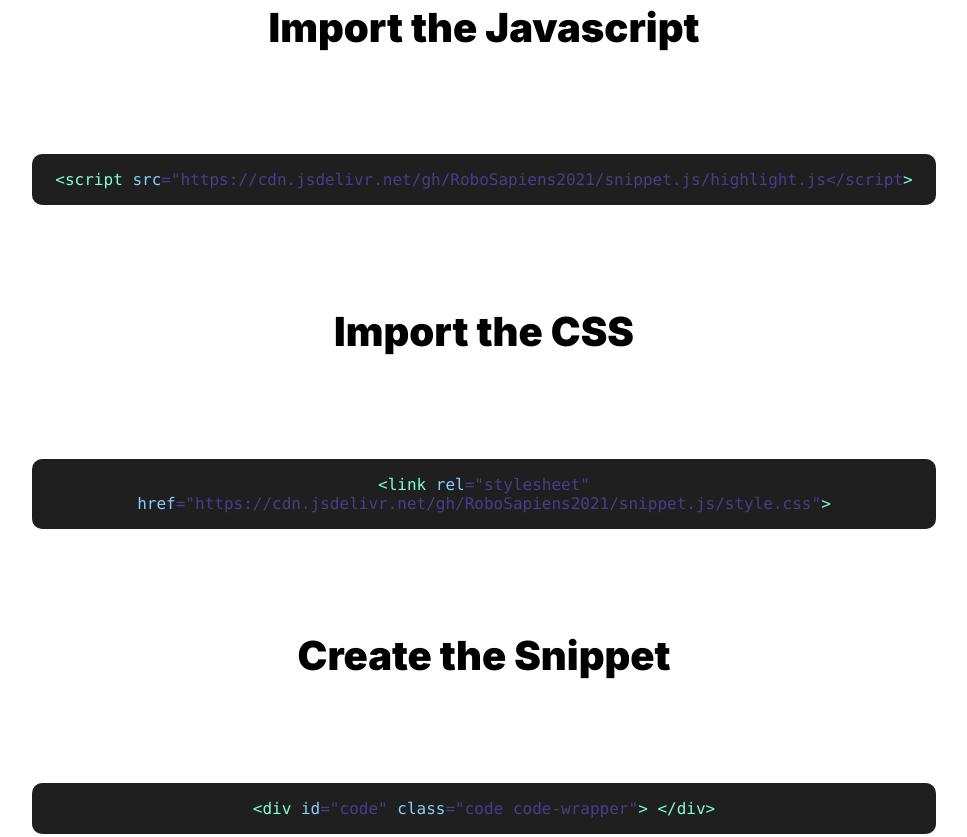
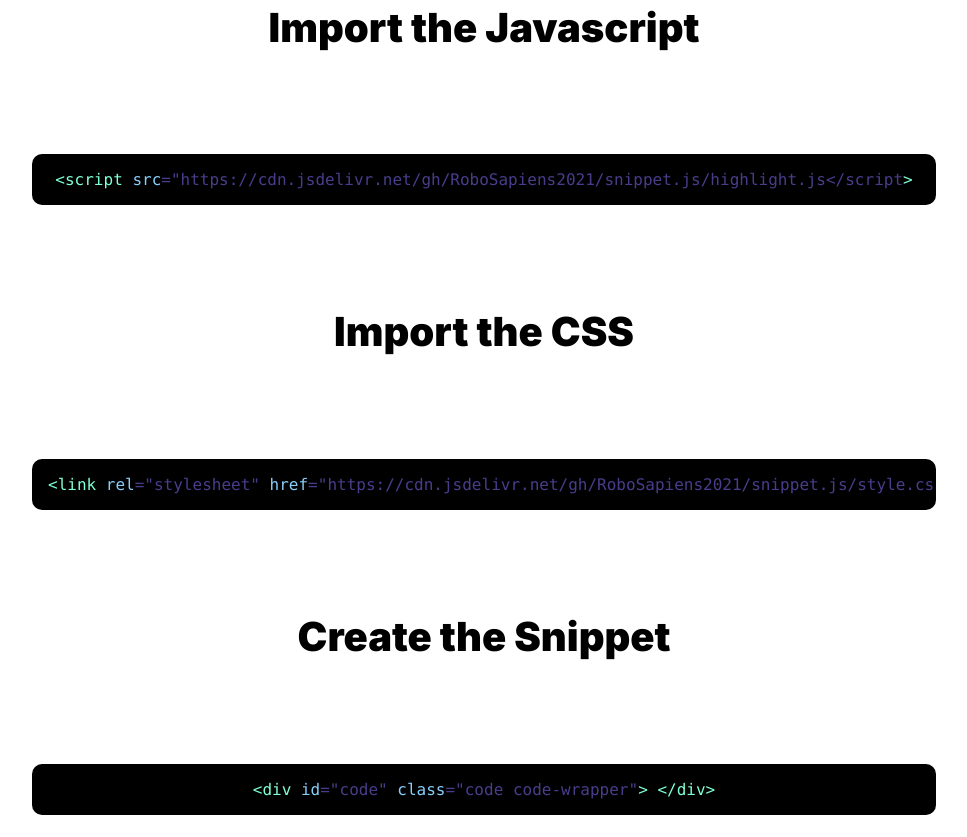
Before and after one commit to RoboSapiens2021/snippet.js, a website: page index.html in a window 1280 px wide. Shown: the part 950-1787 px from the top of the page, without its empty margins (156-1123 px from the left). Drawn offline with Linux system fonts and the light colour scheme.

Commit message:
Added a No wrap option Added the logo and icons

```diff
--- a/index.html
+++ b/index.html
@@ -69,10 +69,10 @@
 
       <h2>Import the Javascript</h2>
       <div id="code" class="code code-wrapper" style="margin:60px"> &lt;script src=&quot;https://cdn.jsdelivr.net/gh/RoboSapiens2021/snippet.js/highlight.js&lt;/script&gt;
-        </div>
+      </div>
 
       <h2>Import the CSS</h2>
-      <div id="code" class="code code-wrapper" style="margin:60px"> &lt;link rel=&quot;stylesheet&quot; href=&quot;https://cdn.jsdelivr.net/gh/RoboSapiens2021/snippet.js/style.css&quot;&gt;</div>
+      <div id="code" class="code code-nowrap code-wrapper" style="margin:60px"> &lt;link rel=&quot;stylesheet&quot; href=&quot;https://cdn.jsdelivr.net/gh/RoboSapiens2021/snippet.js/style.css&quot;&gt;</div>
 
 
       <h2>Create the Snippet</h2>
--- a/style.css
+++ b/style.css
@@ -373,3 +373,14 @@ footer {
   opacity: 0.4;
   font-weight: 200;
 }
+
+.code-wrapper {
+  background-color: black;
+  margin: 1em;
+}
+
+.code-nowrap {
+  white-space: nowrap;
+
+  overflow-x: scroll;
+}
```
Also changed, not shown: dist/style.css, images/logo.png, images/logolight.png, images/moon.png, images/sun.png.
